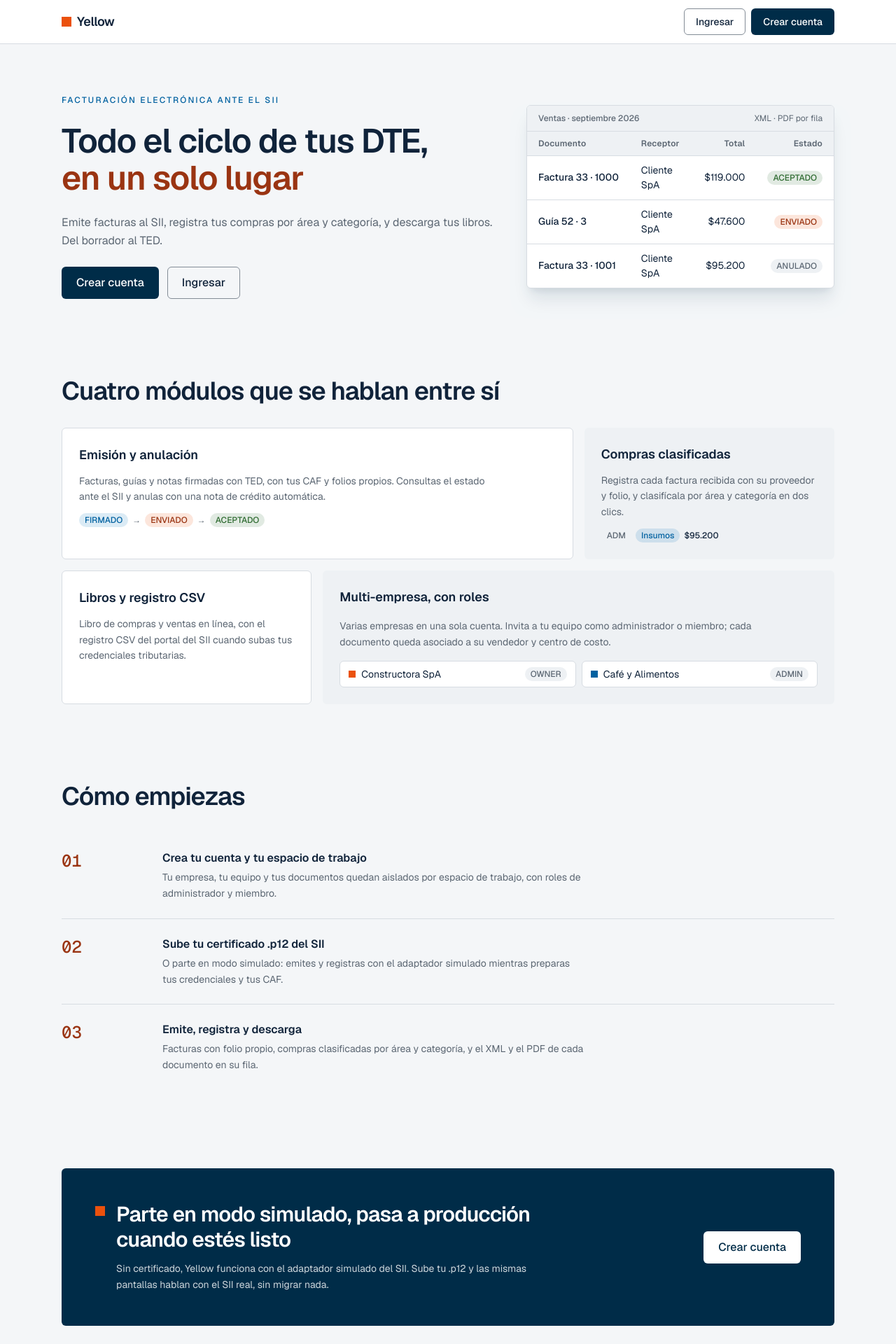
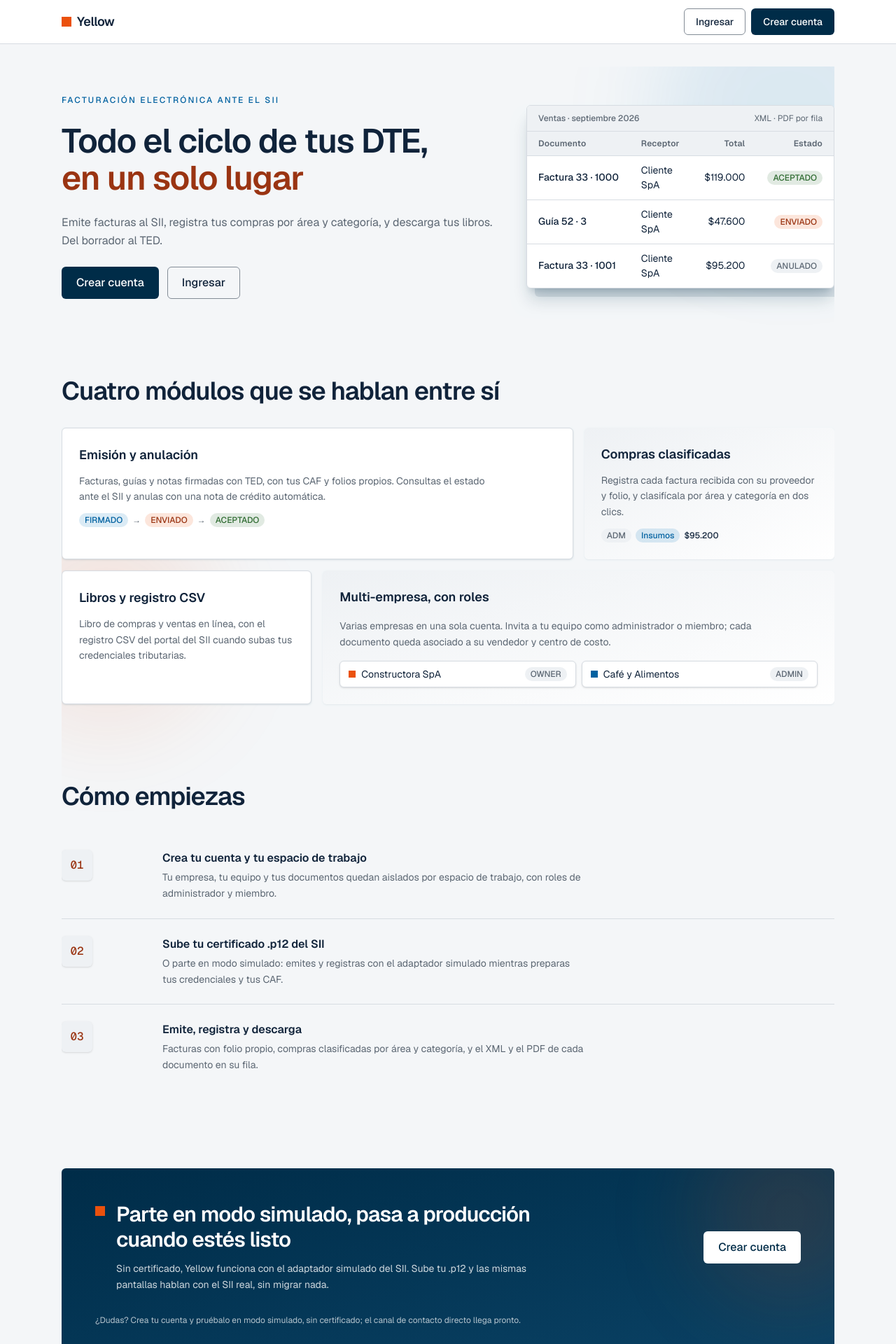
Before and after one commit to fvnks/yellow, a Next.js app: page / in a window 1280 px wide. Shown: the top 1920 px of the page at 70% size. Built offline with nearby package versions, Linux system fonts and the light colour scheme; no server answers.

Commit message:
feat(landing): siempre visible con cta al panel y profundidad visual

```diff
--- a/src/app/page.tsx
+++ b/src/app/page.tsx
@@ -1,6 +1,6 @@
 import Link from "next/link";
-import { redirect } from "next/navigation";
 import { getAuthContext } from "@/lib/session";
+import { SOPORTE_EMAIL } from "@/lib/contacto";
 
 export const dynamic = "force-dynamic";
 
@@ -56,12 +56,21 @@ const PASOS = [
 
 export default async function Home() {
   const ctx = await getAuthContext();
-  if (ctx) redirect("/dashboard");
 
   return (
-    <div className="space-y-20 pb-12 md:space-y-28">
-      {/* ── Hero: propuesta a la izquierda, producto a la derecha ── */}
-      <section className="grid items-center gap-10 pt-6 lg:grid-cols-[7fr_5fr] lg:gap-12 lg:pt-10">
+    <div className="relative space-y-20 overflow-hidden pb-12 md:space-y-28">
+      {/* Lavado de fondo: dos manchas suaves de marca, sin ruido */}
+      <div
+        aria-hidden
+        className="pointer-events-none absolute -right-32 -top-32 h-96 w-96 rounded-full bg-blue-bright/10 blur-3xl"
+      />
+      <div
+        aria-hidden
+        className="pointer-events-none absolute -left-24 top-1/3 h-80 w-80 rounded-full bg-orange/10 blur-3xl"
+      />
+
+      {/* ── Hero: propuesta a la izquierda, producto en capas a la derecha ── */}
+      <section className="relative grid items-center gap-10 pt-6 lg:grid-cols-[7fr_5fr] lg:gap-12 lg:pt-10">
         <div className="space-y-6">
           <p className="text-xs font-medium uppercase tracking-[0.18em] text-blue">
             Facturación electrónica ante el SII
@@ -75,19 +84,38 @@ export default async function Home() {
             descarga tus libros. Del borrador al TED.
           </p>
           <div className="flex flex-wrap gap-3">
+            {ctx ? (
+              <Link
+                href="/dashboard"
+                className="btn btn-primary px-5 py-2.5 text-base active:translate-y-px"
+              >
+                Ir al panel
+              </Link>
+            ) : (
+              <>
                 <Link
                   href="/register"
-              className="btn btn-primary px-5 py-2.5 text-base"
+                  className="btn btn-primary px-5 py-2.5 text-base active:translate-y-px"
                 >
                   Crear cuenta
                 </Link>
-            <Link href="/login" className="btn btn-ghost px-5 py-2.5 text-base">
+                <Link
+                  href="/login"
+                  className="btn btn-ghost px-5 py-2.5 text-base active:translate-y-px"
+                >
                   Ingresar
                 </Link>
+              </>
+            )}
           </div>
         </div>
 
-        <div className="panel overflow-hidden shadow-xl shadow-navy/10">
+        <div className="relative">
+          <div
+            aria-hidden
+            className="absolute inset-0 translate-x-3 translate-y-3 rounded-md bg-navy/10"
+          />
+          <div className="panel relative overflow-hidden shadow-xl shadow-navy/20">
             <div className="flex items-center justify-between border-b border-line bg-block px-4 py-2.5">
               <span className="text-xs font-medium text-ink-soft">
                 Ventas · septiembre 2026
@@ -119,15 +147,16 @@ export default async function Home() {
               </table>
             </div>
           </div>
+        </div>
       </section>
 
-      {/* ── Módulos: bento asimétrico, dos celdas con tinte de fondo ── */}
-      <section className="space-y-8">
+      {/* ── Módulos: bento asimétrico, capas y sombras tintadas ── */}
+      <section className="relative space-y-8">
         <h2 className="max-w-2xl text-3xl font-semibold tracking-tight text-ink md:text-4xl">
           Cuatro módulos que se hablan entre sí
         </h2>
         <div className="grid gap-4 md:grid-cols-2 lg:grid-cols-3">
-          <article className="panel space-y-3 p-6 md:col-span-2">
+          <article className="panel space-y-3 p-6 shadow-sm shadow-navy/10 transition duration-200 hover:-translate-y-0.5 hover:shadow-md hover:shadow-navy/15 md:col-span-2">
             <h3 className="text-lg font-semibold text-ink">
               Emisión y anulación
             </h3>
@@ -143,7 +172,7 @@ export default async function Home() {
             </p>
           </article>
 
-          <article className="space-y-3 rounded-md bg-block p-6">
+          <article className="space-y-3 rounded-md bg-gradient-to-br from-block to-panel p-6 shadow-sm shadow-navy/5 transition duration-200 hover:-translate-y-0.5 hover:shadow-md hover:shadow-navy/10">
             <h3 className="text-lg font-semibold text-ink">
               Compras clasificadas
             </h3>
@@ -158,7 +187,7 @@ export default async function Home() {
             </p>
           </article>
 
-          <article className="panel space-y-3 p-6">
+          <article className="panel space-y-3 p-6 shadow-sm shadow-navy/10 transition duration-200 hover:-translate-y-0.5 hover:shadow-md hover:shadow-navy/15">
             <h3 className="text-lg font-semibold text-ink">
               Libros y registro CSV
             </h3>
@@ -168,7 +197,7 @@ export default async function Home() {
             </p>
           </article>
 
-          <article className="space-y-4 rounded-md bg-block p-6 md:col-span-2">
+          <article className="space-y-4 rounded-md bg-gradient-to-br from-block to-panel p-6 shadow-sm shadow-navy/5 transition duration-200 hover:-translate-y-0.5 hover:shadow-md hover:shadow-navy/10 md:col-span-2">
             <h3 className="text-lg font-semibold text-ink">
               Multi-empresa, con roles
             </h3>
@@ -178,14 +207,14 @@ export default async function Home() {
               vendedor y centro de costo.
             </p>
             <div className="grid gap-2 sm:grid-cols-2">
-              <div className="flex items-center justify-between gap-2 rounded-md border border-line bg-panel px-3 py-2 text-sm text-ink">
+              <div className="flex items-center justify-between gap-2 rounded-md border border-line bg-panel px-3 py-2 text-sm text-ink shadow-sm">
                 <span className="flex items-center gap-2">
                   <span aria-hidden className="h-2.5 w-2.5 bg-orange" />
                   Constructora SpA
                 </span>
                 <span className="chip chip-muted">OWNER</span>
               </div>
-              <div className="flex items-center justify-between gap-2 rounded-md border border-line bg-panel px-3 py-2 text-sm text-ink">
+              <div className="flex items-center justify-between gap-2 rounded-md border border-line bg-panel px-3 py-2 text-sm text-ink shadow-sm">
                 <span className="flex items-center gap-2">
                   <span aria-hidden className="h-2.5 w-2.5 bg-blue" />
                   Café y Alimentos
@@ -198,7 +227,7 @@ export default async function Home() {
       </section>
 
       {/* ── Cómo empiezas: lista numerada, sin tarjetas ── */}
-      <section className="space-y-8">
+      <section className="relative space-y-8">
         <h2 className="text-3xl font-semibold tracking-tight text-ink md:text-4xl">
           Cómo empiezas
         </h2>
@@ -206,9 +235,9 @@ export default async function Home() {
           {PASOS.map((paso) => (
             <li
               key={paso.n}
-              className="grid gap-2 py-6 md:grid-cols-[7rem_1fr] md:gap-8"
+              className="grid items-start gap-3 py-6 md:grid-cols-[7rem_1fr] md:gap-8"
             >
-              <span className="font-mono text-2xl font-medium text-orange-ink">
+              <span className="inline-flex h-11 w-11 items-center justify-center rounded-md bg-block font-mono text-base font-medium text-orange-ink shadow-sm">
                 {paso.n}
               </span>
               <div>
@@ -222,9 +251,16 @@ export default async function Home() {
         </ol>
       </section>
 
-      {/* ── Banda navy: la promesa honesta + CTA ── */}
-      <section className="rounded-md bg-navy p-8 md:p-12">
-        <div className="flex flex-wrap items-center justify-between gap-8">
+      {/* ── Banda navy: la promesa honesta, contacto y CTA ── */}
+      <section
+        id="contacto"
+        className="relative overflow-hidden rounded-md bg-gradient-to-br from-navy to-navy-hover p-8 md:p-12"
+      >
+        <div
+          aria-hidden
+          className="pointer-events-none absolute -right-16 -top-16 h-64 w-64 rounded-full bg-orange/15 blur-3xl"
+        />
+        <div className="relative flex flex-wrap items-center justify-between gap-8">
           <div className="flex max-w-2xl items-start gap-4">
             <span aria-hidden className="mt-1.5 h-3.5 w-3.5 shrink-0 bg-orange" />
             <div>
@@ -238,10 +274,40 @@ export default async function Home() {
               </p>
             </div>
           </div>
-          <Link href="/register" className="btn bg-white px-5 py-2.5 text-base text-navy hover:bg-block">
+          {ctx ? (
+            <Link
+              href="/dashboard"
+              className="btn bg-white px-5 py-2.5 text-base text-navy hover:bg-block active:translate-y-px"
+            >
+              Ir al panel
+            </Link>
+          ) : (
+            <Link
+              href="/register"
+              className="btn bg-white px-5 py-2.5 text-base text-navy hover:bg-block active:translate-y-px"
+            >
               Crear cuenta
             </Link>
+          )}
         </div>
+        <p className="relative mt-8 text-xs text-white/70">
+          {SOPORTE_EMAIL ? (
+            <>
+              ¿Dudas?{" "}
+              <a
+                href={`mailto:${SOPORTE_EMAIL}`}
+                className="underline hover:text-white"
+              >
+                Escríbenos a {SOPORTE_EMAIL}
+              </a>
+            </>
+          ) : (
+            <>
+              ¿Dudas? Crea tu cuenta y pruébalo en modo simulado, sin
+              certificado; el canal de contacto directo llega pronto.
+            </>
+          )}
+        </p>
       </section>
     </div>
   );
--- /dev/null
+++ b/src/lib/contacto.ts
@@ -0,0 +1,9 @@
+/**
+ * Email público de contacto de Yellow.
+ *
+ * Mientras sea null, los accesos de contacto apuntan a la banda de contacto
+ * de la página principal en vez de a un mailto. Cuando definas la dirección
+ * (p. ej. "hola@yellow.cl"), cámbiala aquí y todos los accesos (footer,
+ * landing y documentos legales) la usan de inmediato.
+ */
+export const SOPORTE_EMAIL: string | null = null;
```
Lines whose indentation alone changed are shown as unchanged.
